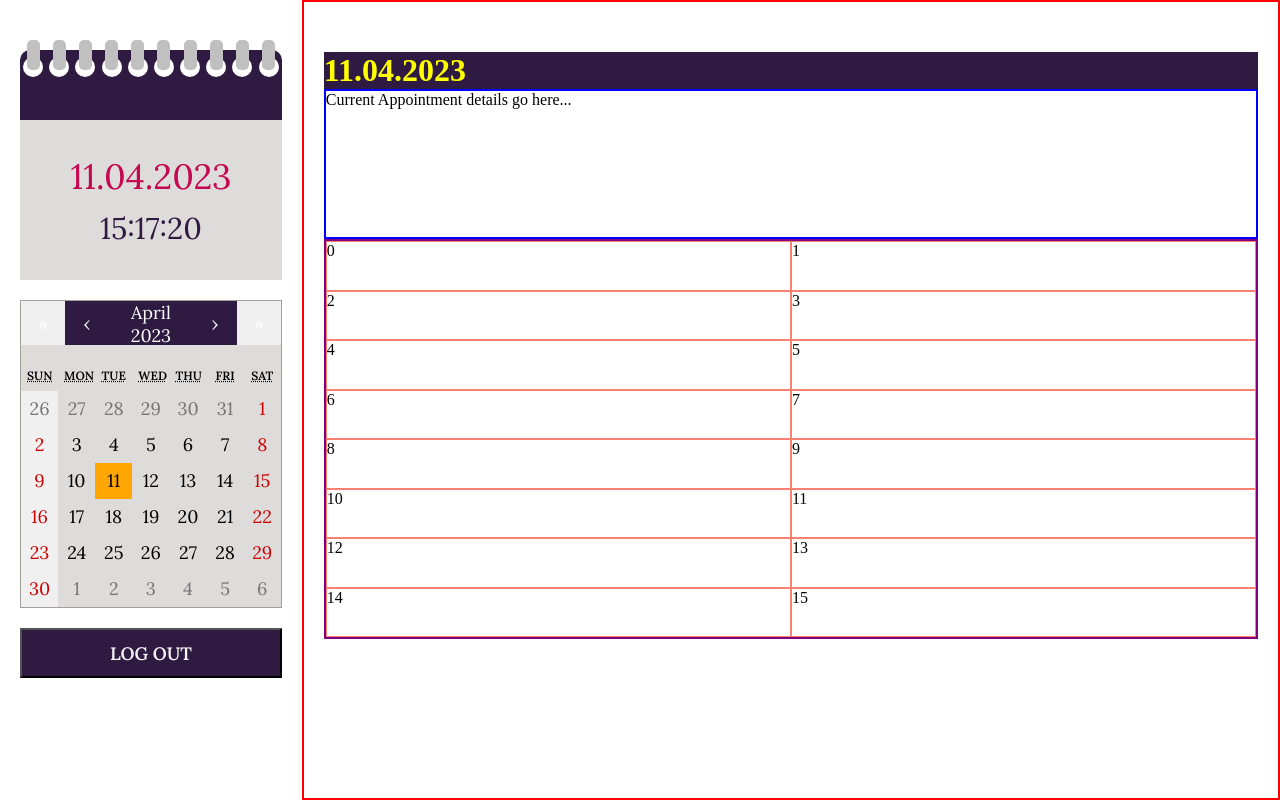
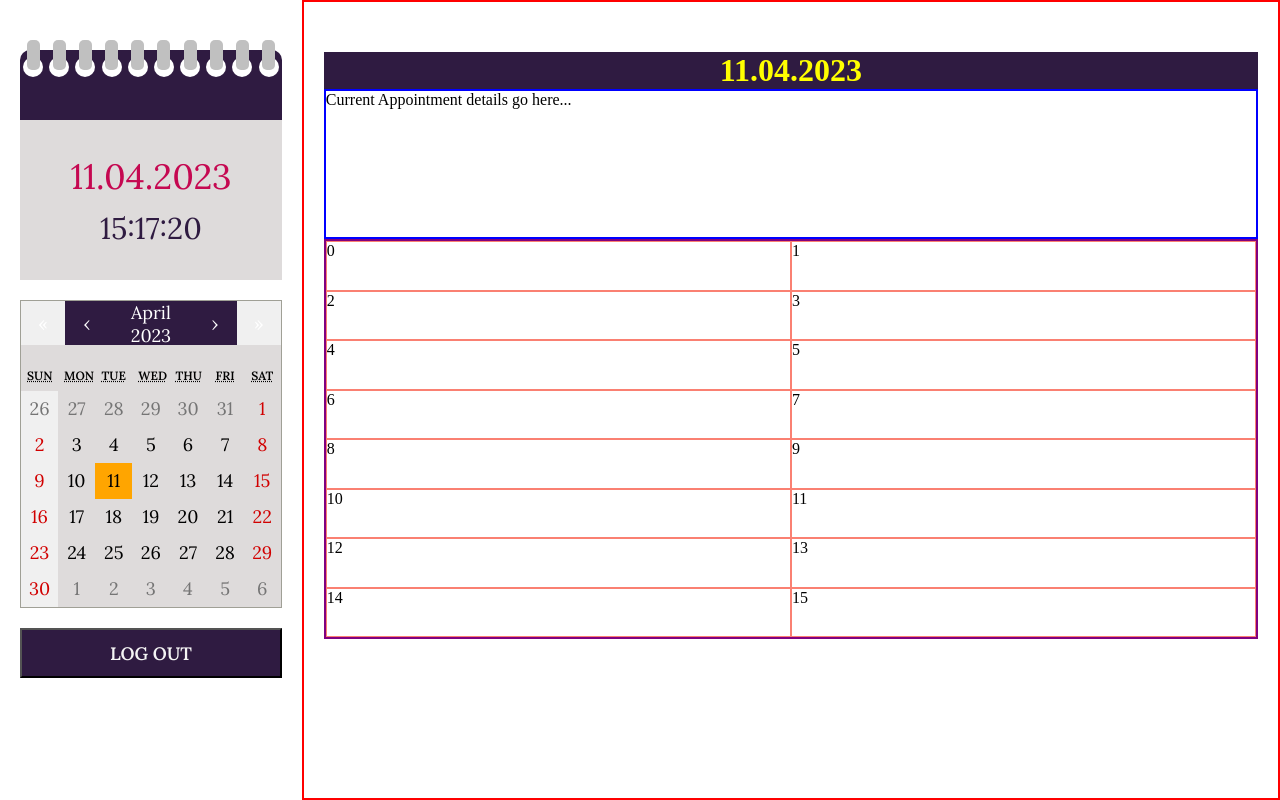
Before and after one commit to codeyourwaytofreedom/the_secretary, a Next.js app: page /test in a window 1280 px wide. Built offline with nearby package versions, Linux system fonts and the light colour scheme.

Commit message:
Appointment time slots created.
Will pump them into the buttons.

Keep going..

Remember why you started.

```diff
--- a/pages/test.tsx
+++ b/pages/test.tsx
@@ -3,6 +3,22 @@ import { useEffect, useState } from "react";
 import Cal from "../components/calendar";
 
 const Test = () => {
+    // Set the start time and end time
+var startTime = new Date();
+startTime.setHours(9, 0, 0, 0);
+
+var endTime = new Date();
+endTime.setHours(18, 0, 0, 0);
+
+for (var time = startTime; time < endTime; time.setMinutes(time.getMinutes() + 30)) {
+    console.log(time.toLocaleTimeString([], {hour: '2-digit', minute:'2-digit'}))
+}
+
+
+
+
+
+
 
     const today = new Date();
     const formattedDate = today.toLocaleDateString("tr-TR", {
--- a/styles/Appointment.module.css
+++ b/styles/Appointment.module.css
@@ -84,6 +84,8 @@
 .detail h1 {
   background-color: #2f1b41;
   color: yellow;
+  display: grid;
+  justify-content: center;
 }
 .detail_appointment {
   border: 2px solid blue;
--- a/styles/Appointment.module.scss
+++ b/styles/Appointment.module.scss
@@ -83,6 +83,8 @@
     h1{
         background-color: #2f1b41;
         color: yellow;
+        display: grid;
+        justify-content: center;
     }
     &_appointment{
         border:2px solid blue;
```
Also changed, not shown: 1 other file (tests, documents, lock files or other folders).
